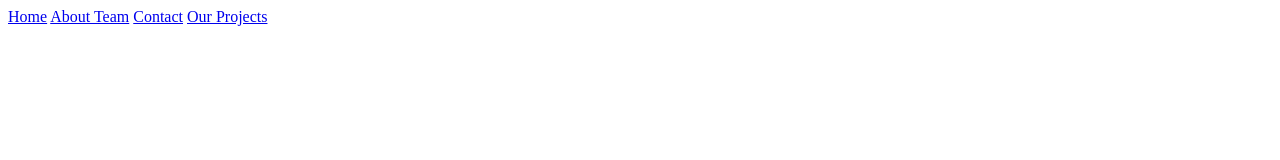
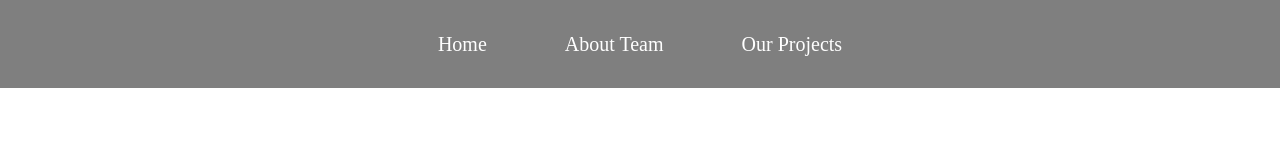
Before and after one commit to KarapetyanSatenik/-Website-Design-Template, a plain HTML site: page ourProjects.html in a window 1280 px wide. Drawn offline with Linux system fonts and the light colour scheme.

Commit message:
feat(style): add new style folder

```diff
--- a/ourProjects.html
+++ b/ourProjects.html
@@ -6,14 +6,16 @@
     <meta http-equiv="X-UA-Compatible" content="IE=edge">
     <meta name="viewport" content="width=device-width, initial-scale=1.0">
     <title>Our Projects</title>
+    <link rel="stylesheet" href="./style/style.css">
+    <link rel="stylesheet" href="https://cdnjs.cloudflare.com/ajax/libs/font-awesome/4.7.0/css/font-awesome.min.css">
+    <script src='https://kit.fontawesome.com/a076d05399.js'></script>
 </head>
 
 <body>
     <nav class="nav">
         <a href="./index.html" target="_blank">Home</a>
-        <a href="./aboutUs.html">About Team</a>
-        <a href="#second-footer">Contact</a>
-        <a href="./ourProjects.html" target="_blank">Our Projects</a>
+        <a href="./aboutUs.html" target="_blank">About Team</a>
+        <a href="" target="_blank">Our Projects</a>
 
     </nav>
 </body>
```
Also changed, not shown: aboutUs.html (+1 -1 lines), index.html (+1 -1 lines), style/style.css (renamed from style.css), style/styleForIndex.css (added).
